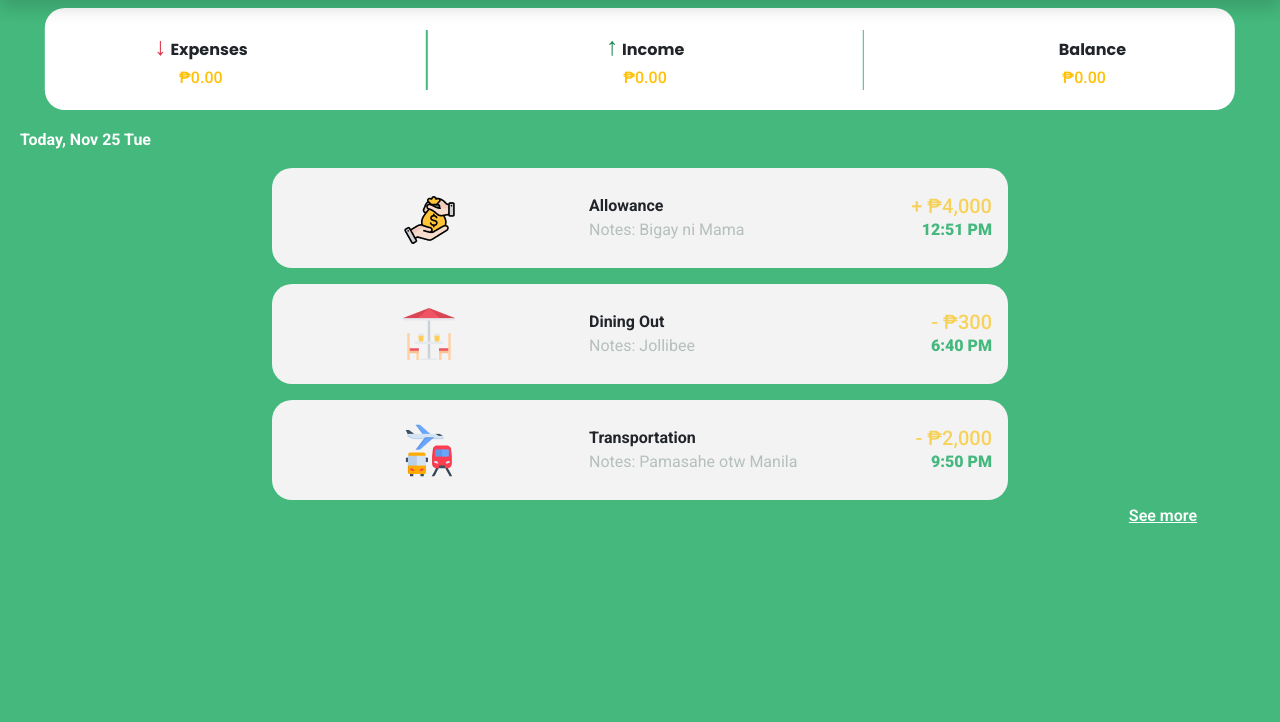
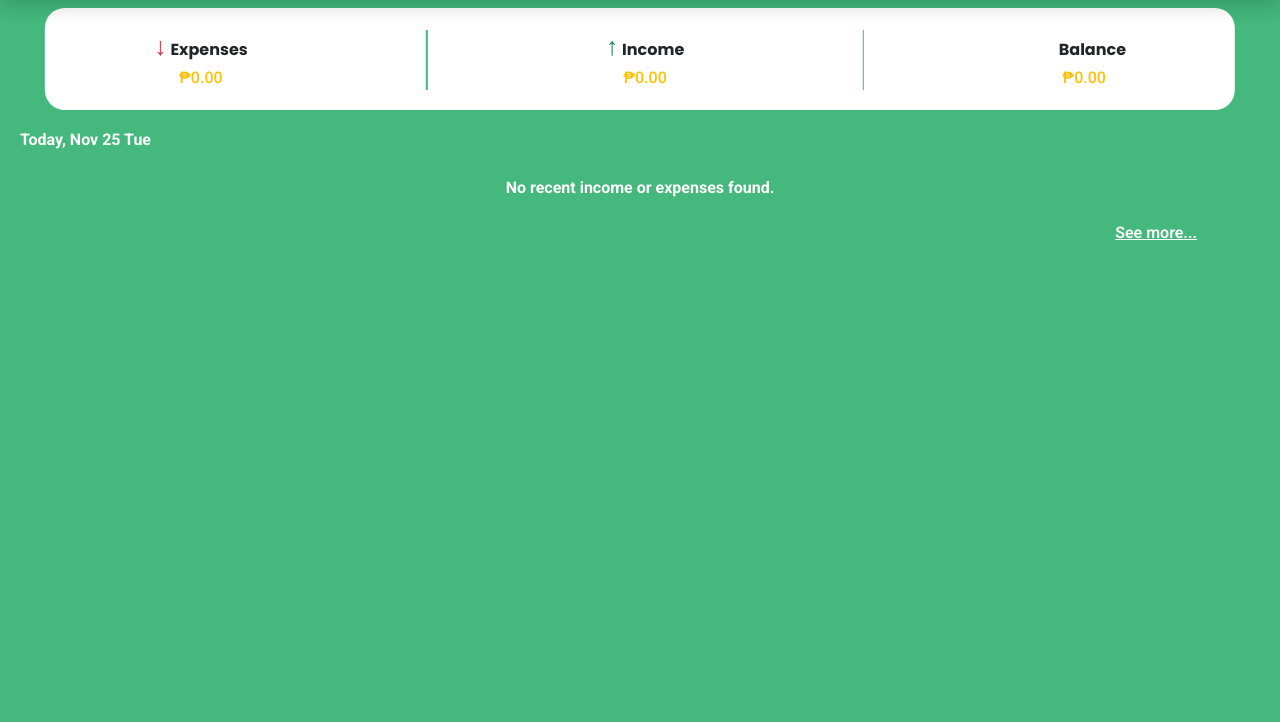
Before and after one commit to Group-5-CtrlSave/CtrlSave, a PHP site: page /pages/home/home.php in a window 1280 px wide. Shown: the part 72-794 px from the top of the page. Run offline with PHP 8.4, Linux system fonts and the light colour scheme; a user stored in the database is signed in; data comes from the database, SQL or seed files in the repository; tables that the repository leaves empty hold one stand-in row (values such as "Sample post").

Commit message:
BE for Income&Expense and Saving Strat HOME

```diff
--- a/pages/home/home.php
+++ b/pages/home/home.php
@@ -36,10 +36,6 @@
 
 // total balance
 $todayBalance = $todayIncome - $todayExpense;
-
-// income and expense
-//query here BOTH INCOME AND EXPENSE DAPAT SHOW HERE
-
 ?>
 
 <!DOCTYPE html>
@@ -48,7 +44,7 @@
 <head>
   <meta charset="UTF-8" />
   <meta name="viewport" content="width=device-width, initial-scale=1.0" />
-  <title>Home Page</title>
+  <title>CtrlSave | Home</title>
 
   <!-- Bootstrap & Fonts -->
   <link href="https://cdn.jsdelivr.net/npm/bootstrap@5.3.3/dist/css/bootstrap.min.css" rel="stylesheet" />
@@ -218,71 +214,102 @@
           <span class="today-text"><?php echo $displayToday; ?></span>
         </div>
 
-        <!-- WALA PANG BE -->
         <!-- Income & Expense Items -->
         <div class="scrollable-container mt-4" style="margin-top: 160px !important;">
           <div class="row justify-content-center">
 
-            <!-- Allowance -->
+            <?php
+            // SQL for income and expense limit by 3
+            $recentQuery = "
+        (
+            SELECT
+                i.incomeID AS id,
+                i.amount,
+                i.note,
+                uc.icon AS icon,
+                uc.categoryName AS categoryName,
+                'income' AS type,
+                i.dateReceived AS dateCreated
+            FROM tbl_income i
+            JOIN tbl_usercategories uc ON uc.userCategoryID = i.userCategoryID
+            WHERE i.userID = '$userID'
+        )
+        UNION ALL
+        (
+            SELECT
+                e.expenseID AS id,
+                e.amount,
+                e.note,
+                uc.icon AS icon,
+                uc.categoryName AS categoryName,
+                'expense' AS type,
+                e.dateSpent AS dateCreated
+            FROM tbl_expense e
+            JOIN tbl_usercategories uc ON uc.userCategoryID = e.userCategoryID
+            WHERE e.userID = '$userID'
+        )
+        ORDER BY dateCreated DESC
+        LIMIT 3
+        ";
+
+            $recentResult = executeQuery($recentQuery);
+
+            if (mysqli_num_rows($recentResult) > 0) {
+              while ($item = mysqli_fetch_assoc($recentResult)) {
+
+                // path (income / expense)
+                $folder = $item['type'] == 'income' ? 'income' : 'expense';
+                ?>
+
                 <div class="col-12 col-md-8">
                   <div class="container-fluid ieContainer d-flex align-items-center my-2">
+
+                    <!-- Category Image -->
                     <div class="container categoryImgContainer p-1">
-                  <img src="../../assets/img/shared/categories/income/Allowance.png" class="img-fluid">
+                      <img src="../../assets/img/shared/categories/<?php echo $folder; ?>/<?php echo $item['icon']; ?>"
+                        class="img-fluid">
                     </div>
+
+                    <!-- Text -->
                     <div class="container categoryTextContainer p-1">
-                  <p class="category m-0"><b>Allowance</b></p>
-                  <p class="notes m-0">Notes: Bigay ni Mama</p>
+                      <p class="category m-0"><b><?php echo $item['categoryName']; ?></b></p>
+                      <p class="notes m-0">Notes: <?php echo $item['note']; ?></p>
                     </div>
+
+                    <!-- Price + Time -->
                     <div class="container iePriceContainer p-1">
-                  <h5 class="price m-0">+ ₱4,000</h5>
-                  <p class="time m-0"><b>12:51 PM</b></p>
+                      <h5 class="price m-0">
+                        <?php echo ($item['type'] == 'income' ? '+ ₱' : '- ₱') . number_format($item['amount'], 2); ?>
+                      </h5>
+
+                      <p class="time m-0">
+                        <b><?php echo date("h:i A", strtotime($item['dateCreated'])); ?></b>
+                      </p>
+                    </div>
+
                   </div>
                 </div>
+                <?php
+              }
+            } else {
+              ?>
+              <div class="col-12 text-center mt-3">
+                <p class="text-white fw-bold">No recent income or expenses found.</p>
               </div>
-
-            <!-- Dining Out -->
-            <div class="col-12 col-md-8">
-              <div class="container-fluid ieContainer d-flex align-items-center my-2">
-                <div class="container categoryImgContainer p-1">
-                  <img src="../../assets/img/shared/categories/expense/Dining Out.png" class="img-fluid">
-                </div>
-                <div class="container categoryTextContainer p-1">
-                  <p class="category m-0"><b>Dining Out</b></p>
-                  <p class="notes m-0">Notes: Jollibee</p>
-                </div>
-                <div class="container iePriceContainer p-1">
-                  <h5 class="price m-0">- ₱300</h5>
-                  <p class="time m-0"><b>6:40 PM</b></p>
-                </div>
-              </div>
-            </div>
-
-            <!-- Transportation -->
-            <div class="col-12 col-md-8">
-              <div class="container-fluid ieContainer d-flex align-items-center my-2">
-                <div class="container categoryImgContainer p-1">
-                  <img src="../../assets/img/shared/categories/expense/Transportation.png" class="img-fluid">
-                </div>
-                <div class="container categoryTextContainer p-1">
-                  <p class="category m-0"><b>Transportation</b></p>
-                  <p class="notes m-0">Notes: Pamasahe otw Manila</p>
-                </div>
-                <div class="container iePriceContainer p-1">
-                  <h5 class="price m-0">- ₱2,000</h5>
-                  <p class="time m-0"><b>9:50 PM</b></p>
-                </div>
-              </div>
-            </div>
+              <?php
+            }
+            ?>
 
             <!-- See more -->
-            <div class="text-end" style="margin-top: -5px;">
+            <div class="text-end mt-1">
               <a href="../income&expenses/income&expenses.php" class="btn btn-link text-white fw-semibold p-0"
-                style="font-size: 16px;">See more</a>
+                style="font-size: 16px;">See more...</a>
             </div>
 
           </div>
         </div>
 
+        <!-- HARDCODED PA -->
         <!-- Recommendation Card -->
         <div class="d-flex justify-content-center position-relative" style="margin-top: -90px;">
           <div class="recommendation-card p-3">
@@ -293,30 +320,75 @@
           </div>
         </div>
 
-        <!-- Watch / Challenge Section -->
+        <?php
+        $watchQuery = "
+    SELECT r.resourceID, r.title, r.resourceType, r.link, r.description
+    FROM tbl_resources r
+    LEFT JOIN tbl_user_resource_progress p
+        ON r.resourceID = p.resourceID AND p.userID = $userID
+    WHERE p.isCompleted = 0 OR p.isCompleted IS NULL
+    ORDER BY r.resourceID ASC
+";
+        $watchResult = executeQuery($watchQuery);
+
+        // array
+        $watchItems = [];
+        if (mysqli_num_rows($watchResult) > 0) {
+          while ($row = mysqli_fetch_assoc($watchResult)) {
+            $watchItems[] = $row;
+          }
+        }
+
+        $firstItem = isset($watchItems[0]) ? $watchItems[0] : null;
+        $otherItems = array_slice($watchItems, 1);
+        ?>
+
         <div class="d-flex justify-content-center align-items-start flex-wrap gap-3 mt-4">
 
-          <!-- Watch Section -->
+          <!-- Watch / Read / Apply Section -->
           <div class="challenge-card p-3">
-            <h2 class="fw-semibold mb-3" style="color: #44B87D; font-size: 16px;">Watch. Read. Apply. Save Smart</h2>
+            <h2 class="fw-semibold mb-3" style="color: #44B87D; font-size: 16px;">
+              Watch. Read. Apply. Save Smart
+            </h2>
 
+            <?php if ($firstItem): ?>
+              <!-- img first card YT-->
               <div class="position-relative mb-3">
+                <a href="<?php echo $firstItem['link']; ?>" target="_blank">
                   <img src="../../assets/img/home/videosample.png" class="img-fluid rounded"
                     style="height: 180px; width: 100%; object-fit: cover;">
-              <span class="position-absolute top-50 start-50 translate-middle text-white fs-1">&#9658;</span>
+                  <span class="position-absolute top-50 start-50 translate-middle text-white fs-1">
+                    &#9658;
+                  </span>
+                </a>
               </div>
 
-            <button class="btn bg-white border w-100 mb-3 text-start fw-semibold" style="border-radius: 20px;">Simple
-              ways to save money for the future</button>
-            <button class="btn bg-white border w-100 text-start fw-semibold" style="border-radius: 20px;">28 Proven Ways
-              to Save Money</button>
+              <button class="btn bg-white border w-100 mb-3 text-start fw-semibold" style="border-radius: 20px;"
+                onclick="window.open('<?php echo $firstItem['link']; ?>', '_blank')">
+                <?php echo $firstItem['title']; ?>
+              </button>
+
+
+            <?php else: ?>
+              <p class="text-center text-muted">No available resources.</p>
+            <?php endif; ?>
+
+            <!-- other small items (mixed since it's just preview) -->
+            <?php foreach ($otherItems as $item): ?>
+              <button class="btn bg-white border w-100 mb-2 text-start fw-semibold" style="border-radius: 20px;"
+                onclick="window.open('<?php echo $item['link']; ?>', '_blank')">
+                <?php echo $item['title']; ?>
+              </button>
+            <?php endforeach; ?>
 
             <div class="text-end mt-2">
-              <a href="../savingstrategies/savingstrat.php" class="text-success fw-semibold text-decoration-none">See
-                More...</a>
+              <a href="../savingstrategies/savingstrat.php" class="text-success fw-semibold text-decoration-none">
+                See more...
+              </a>
             </div>
           </div>
 
+          <!-- HARDCODED PA -->
           <!-- Daily Challenge -->
           <div class="challenge-card p-3">
             <h2 class="fw-semibold mb-3" style="color: #44B87D; font-size: 16px;">Daily Saving Challenge</h2>
```
Also changed, not shown: assets/img/profile/1763626055_8902d4da-44eb-49cc-9..._imresizer.jpg (added). Lines whose indentation alone changed are shown as unchanged.
